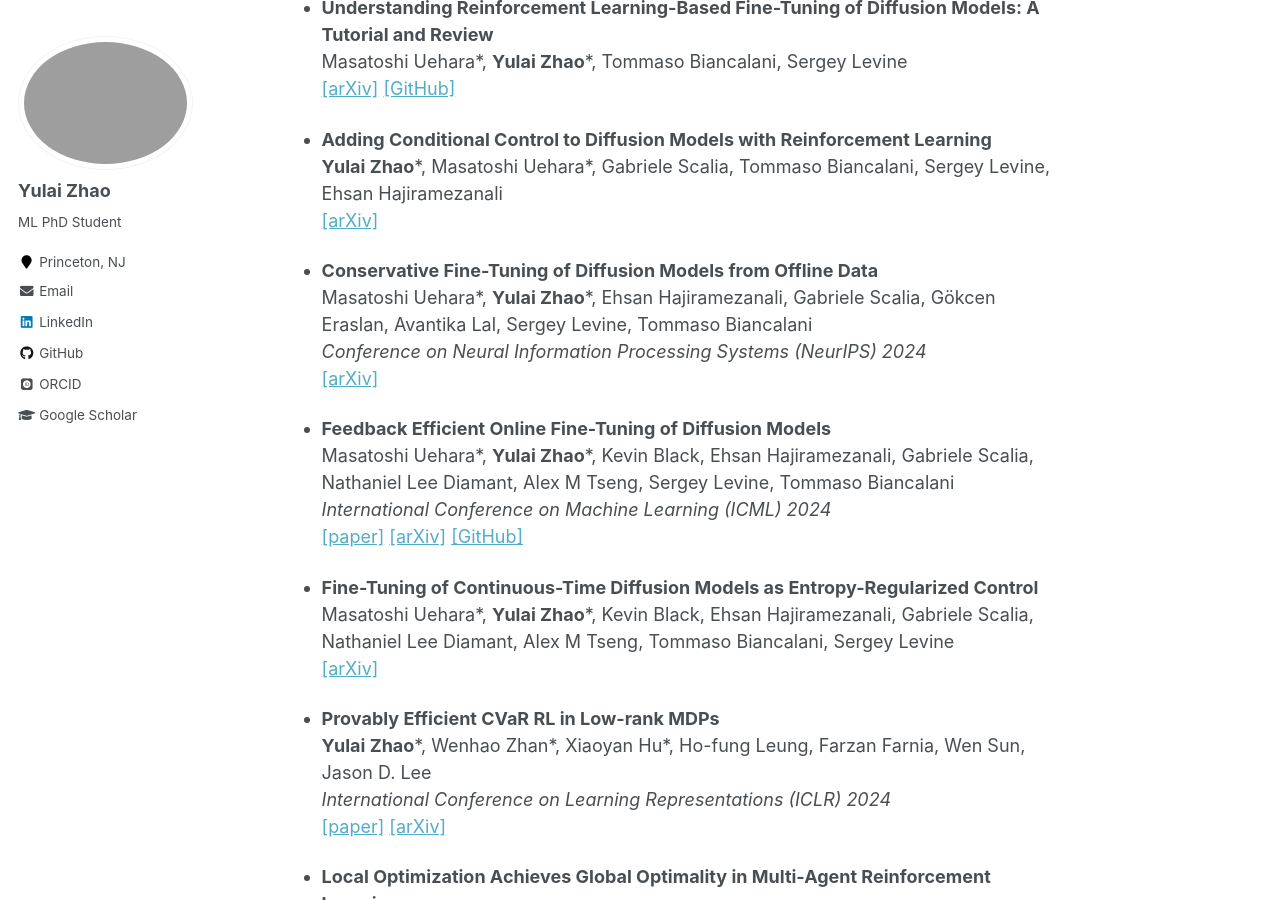
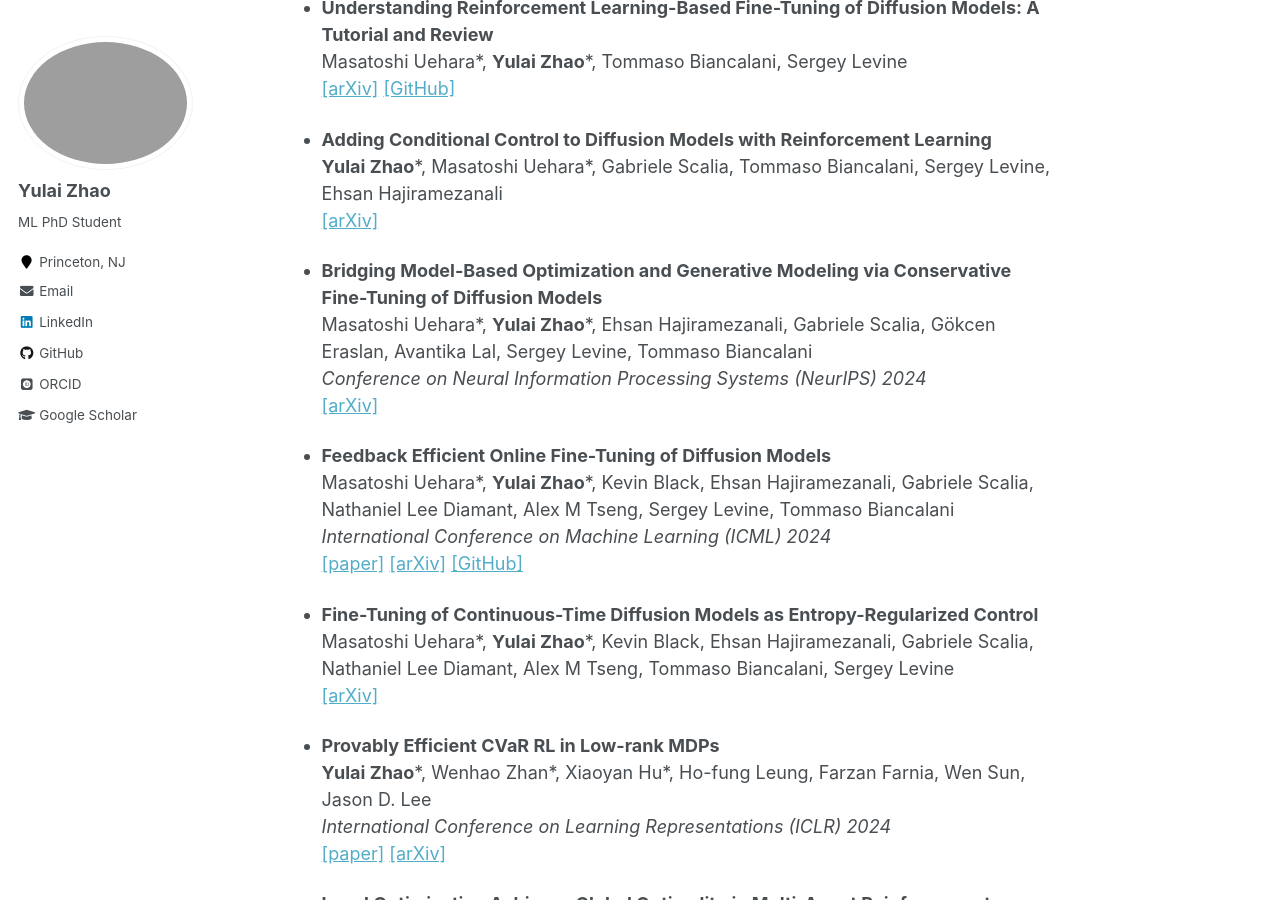
Before and after one commit to zhaoyl18/zhaoyl18.github.io, a Jekyll site: the page built from _pages/about.md, in a window 1280 px wide and 900 px high, scrolled down 902 px. Built offline with Jekyll 4.4.1, drawn with Linux system fonts in a browser that asks for light colours; some web fonts are replaced.

Commit message:
Update about.md

```diff
--- a/_pages/about.md
+++ b/_pages/about.md
@@ -36,7 +36,7 @@ My research primarily explores modern reinforcement learning and diffusion model
   **Yulai Zhao**\*, Masatoshi Uehara\*, Gabriele Scalia, Tommaso Biancalani, Sergey Levine, Ehsan Hajiramezanali
   [[arXiv]](https://arxiv.org/abs/2406.12120)
 
-- **Conservative Fine-Tuning of Diffusion Models from Offline Data**
+- **Bridging Model-Based Optimization and Generative Modeling via Conservative Fine-Tuning of Diffusion Models**
   Masatoshi Uehara\*, **Yulai Zhao**\*, Ehsan Hajiramezanali, Gabriele Scalia, Gökcen Eraslan, Avantika Lal, Sergey Levine, Tommaso Biancalani
   *Conference on Neural Information Processing Systems (NeurIPS) 2024*
   [[arXiv]](https://arxiv.org/abs/2405.19673)
```
